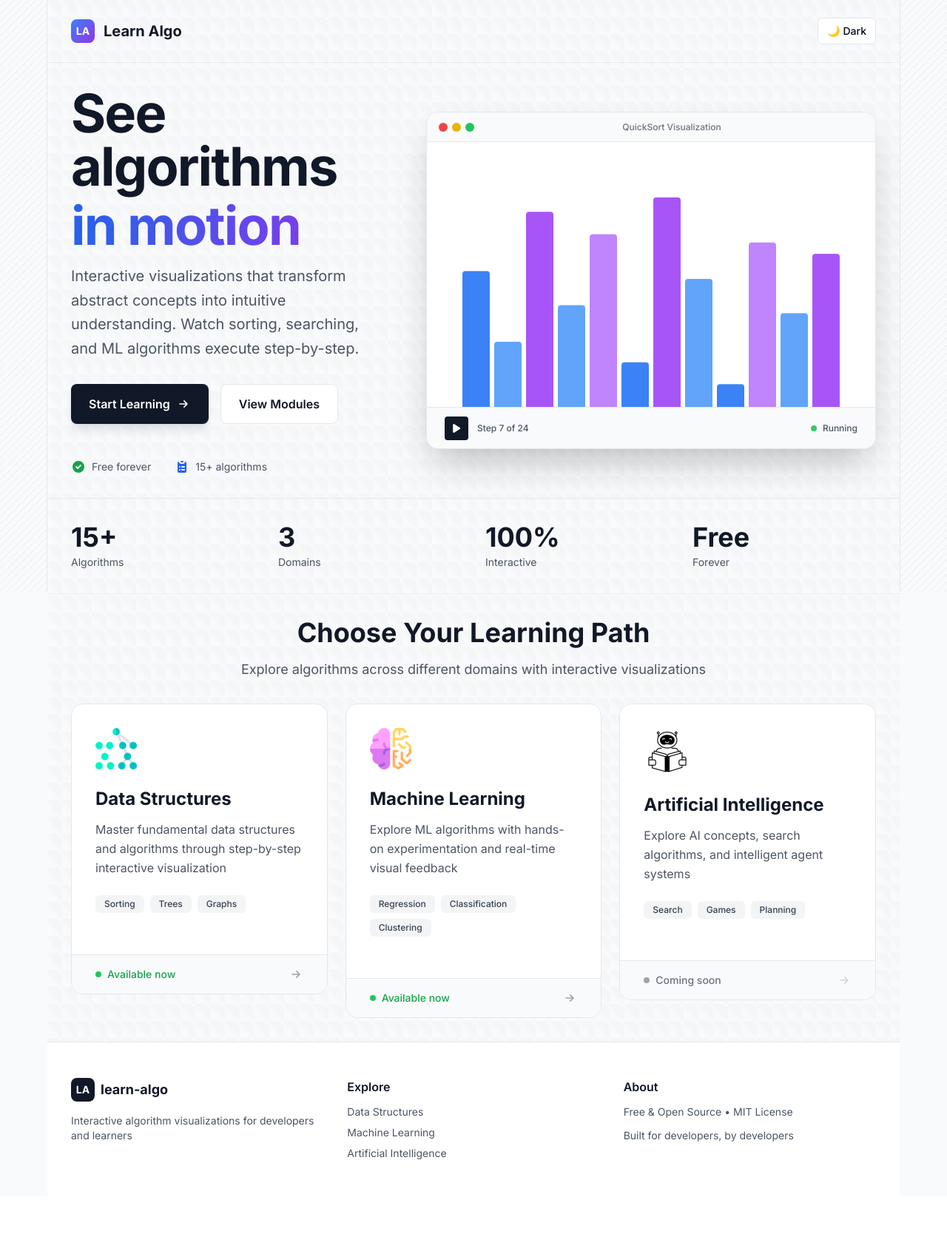
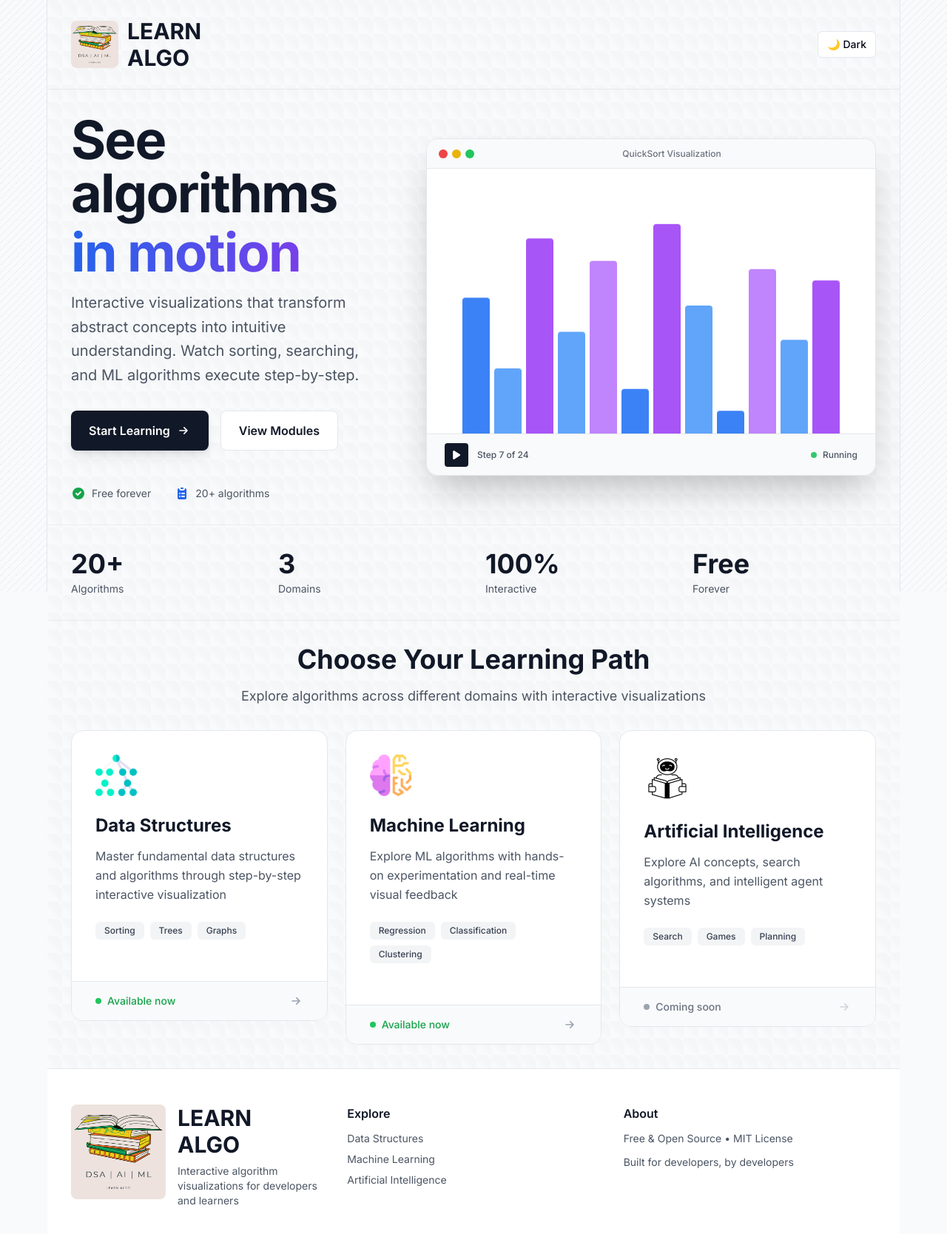
Before and after one commit to satya00089/learn-algo, a Next.js app: page / in a window 1280 px wide. Shown: the top 1668 px of the page at 74% size. Before the commit the page ends 1617 px from the top, so only its background shows below. Built offline with nearby package versions, Linux system fonts and the light colour scheme.

Commit message:
feat: add logo image and update header for improved branding and visibility

```diff
--- a/src/app/page.tsx
+++ b/src/app/page.tsx
@@ -38,10 +38,16 @@ export default function Home() {
           {/* Header */}
           <header className="relative z-10 flex justify-between items-center py-6 px-6 lg:px-8">
             <div className="flex items-center space-x-3">
-              <div className="w-8 h-8 bg-gradient-to-br from-blue-500 to-purple-600 rounded-lg flex items-center justify-center">
-                <span className="text-white font-bold text-sm">LA</span>
-              </div>
-              <span className="text-xl font-bold text-gray-900 dark:text-white">Learn Algo</span>
+              <Image
+                src="/logo/logo.png"
+                alt="Learn Algo Logo"
+                width={64}
+                height={64}
+                className="rounded-lg"
+              />
+              <span className="text-3xl font-bold text-gray-900 dark:text-white">
+                <div>LEARN</div> <div>ALGO</div>
+              </span>
             </div>
             <ThemeToggle />
           </header>
@@ -125,7 +131,7 @@ export default function Home() {
                           clipRule="evenodd"
                         />
                       </svg>
-                      <span>15+ algorithms</span>
+                      <span>20+ algorithms</span>
                     </div>
                   </div>
                 </div>
@@ -206,7 +212,7 @@ export default function Home() {
               <div className="grid grid-cols-2 md:grid-cols-4 gap-8">
                 <div>
                   <div className="text-3xl md:text-4xl font-bold text-gray-900 dark:text-white mb-1">
-                    15+
+                    20+
                   </div>
                   <div className="text-sm text-gray-600 dark:text-gray-400">Algorithms</div>
                 </div>
@@ -414,17 +420,23 @@ export default function Home() {
             <div className="max-w-7xl mx-auto px-6 lg:px-8 py-12">
               <div className="grid grid-cols-1 md:grid-cols-3 gap-8">
                 <div>
-                  <div className="flex items-center gap-2 mb-4">
-                    <div className="w-8 h-8 bg-gray-900 dark:bg-white rounded-lg flex items-center justify-center">
-                      <span className="text-white dark:text-gray-900 font-bold text-sm">LA</span>
+                  <div className="flex justify-between items-start gap-4">
+                    <Image
+                      src="/logo/logo.png"
+                      alt="Learn Algo Logo"
+                      width={128}
+                      height={128}
+                      className="rounded-lg"
+                    />
+                    <div className="flex-1">
+                      <span className="text-3xl font-bold text-gray-900 dark:text-white">
+                        <div>LEARN</div> <div>ALGO</div>
+                      </span>
+                      <p className="text-sm text-gray-600 dark:text-gray-400 mt-2">
+                        Interactive algorithm visualizations for developers and learners
+                      </p>
                     </div>
-                    <span className="text-lg font-bold text-gray-900 dark:text-white">
-                      learn-algo
-                    </span>
                   </div>
-                  <p className="text-sm text-gray-600 dark:text-gray-400">
-                    Interactive algorithm visualizations for developers and learners
-                  </p>
                 </div>
                 <div>
                   <h4 className="font-semibold text-gray-900 dark:text-white mb-3">Explore</h4>
```
Also changed, not shown: public/logo/logo.png (added).
